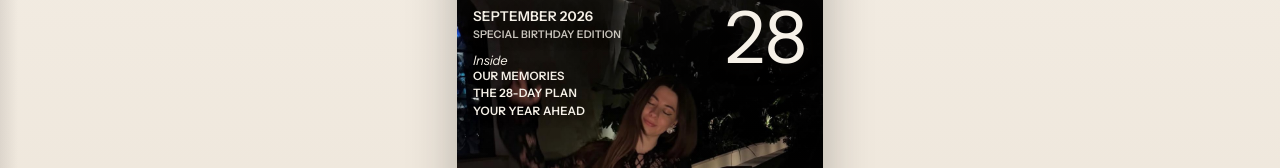
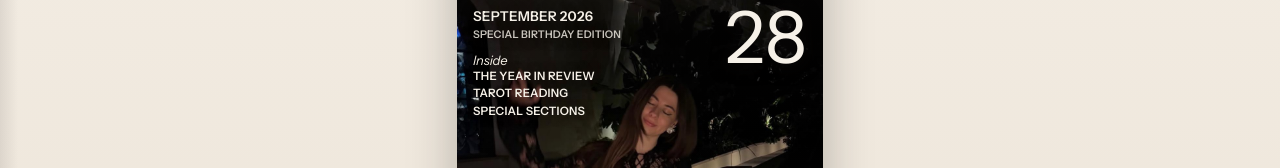
Before and after one commit to AndricaNuta/issue-28, a React (Vite) app: page / in a window 1280 px wide. Shown: the part 205-373 px from the top of the page. Built offline with nearby package versions, Linux system fonts and the light colour scheme.

Commit message:
Year in Review titles the page, and the cover points at it by that name
The list needed framing as her own wishes rather than a programme handed to
her, and reviewing the year she was going to do them in is what the crossings
out actually say. Cover line follows.

```diff
--- a/src/config.js
+++ b/src/config.js
@@ -15,7 +15,7 @@ export const CONFIG = {
   issueDate: 'September 2026',
   edition: 'Special birthday edition',
   // Printed down the left of the cover, magazine style.
-  coverLines: ['Our memories', 'The 28-day plan', 'Your year ahead'],
+  coverLines: ['The year in review', 'Tarot reading', 'Special sections'],
   // For her access pass on the entry page. Keep it short and funny.
   occupation: 'CEO',
   // Printed along the foot of the pass.
@@ -159,6 +159,9 @@ export const DIVIDERS = {
 //  They are the actual gift on this page.
 // ============================================================
 export const PLAN = {
+  // The list is her own birthday wishes, so the page is framed as the review
+  // of the year in which she was going to do them.
+  title: 'Year in Review',
   standfirst:
     'We know all you wanted for your birthday this year was to get fit, put your life in order and other Virgo-like wishes.',
   items: [
--- a/src/scenes/Plan.jsx
+++ b/src/scenes/Plan.jsx
@@ -80,7 +80,10 @@ export default function Plan() {
 
   return (
     <div className="w-full max-w-[380px] mx-auto">
-      <p className="display" style={{ fontSize: 24, lineHeight: 1.32, fontWeight: 400 }}>
+      <h1 className="display" style={{ fontSize: 38, lineHeight: 1.05 }}>
+        {PLAN.title}
+      </h1>
+      <p className="mt-3" style={{ fontSize: 15.5, lineHeight: 1.6, color: 'var(--ink-60)' }}>
         {PLAN.standfirst}
       </p>
 
```
